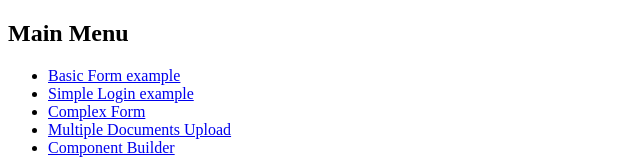
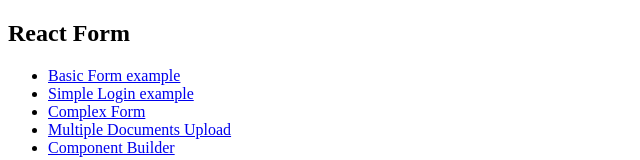
Before and after one commit to kmughal/react-form, a Next.js app: page /components/Navigation in a window 1280 px wide. Shown: the top 160 px of the page, without its empty margins (0-640 px from the left). Built offline with nearby package versions, Linux system fonts and the light colour scheme.

Commit message:
update the title

```diff
--- a/src/pages/components/Navigation.tsx
+++ b/src/pages/components/Navigation.tsx
@@ -2,7 +2,7 @@
   return (
     <nav>
       <h2 id="mainmenulabel" className="visuallyhidden">
-        Main Menu
+        React Form
       </h2>
       <ul>
         <li>
```
